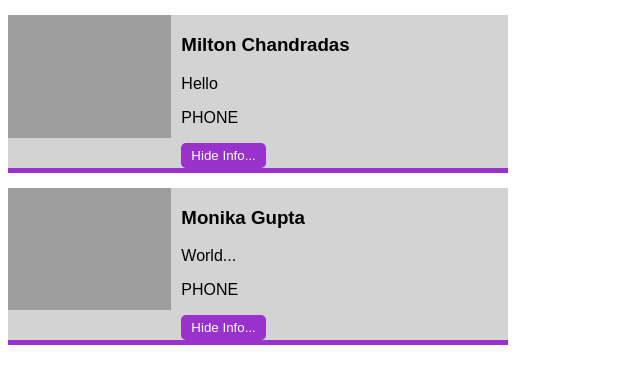
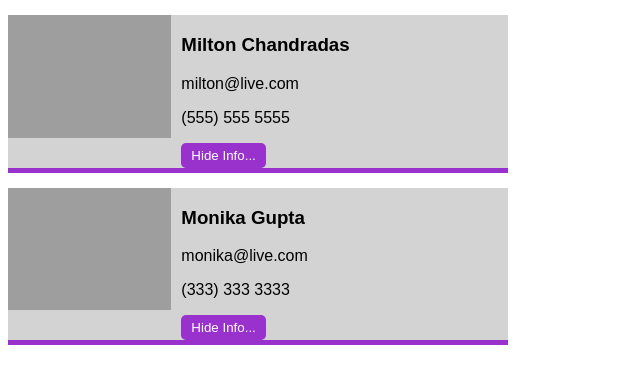
Before and after one commit to miltonchandradas/webcomponents, a plain HTML site: page index.html in a window 1280 px wide. Shown: the part 44-428 px from the top of the page, without its empty margins (0-640 px from the left). Drawn offline with Linux system fonts and the light colour scheme.

Commit message:
slot attributes...

```diff
--- a/employeeTile.js
+++ b/employeeTile.js
@@ -30,8 +30,8 @@ template.innerHTML = `
         <div>
             <h3></h3>
             <div>
-                <p><slot/></p>
-                <p>PHONE</p>
+                <p><slot name="email"/></p>
+                <p><slot name="phone"/></p>
             </div>
             <button id="toggle-info">Hide Info...</button>
         </div>
--- a/index.html
+++ b/index.html
@@ -11,9 +11,15 @@
 <body>
     <h3>Web Components...</h3>
 
-    <employee-tile name="Milton Chandradas" avatar="https://randomuser.me/api/portraits/men/1.jpg">Hello</employee-tile>
+    <employee-tile name="Milton Chandradas" avatar="https://randomuser.me/api/portraits/men/1.jpg">
+        <div slot="email">milton@live.com</div>
+        <div slot="phone">(555) 555 5555</div>
+    </employee-tile>
 
-    <employee-tile name="Monika Gupta" avatar="https://randomuser.me/api/portraits/women/1.jpg">World...</employee-tile>
+    <employee-tile name="Monika Gupta" avatar="https://randomuser.me/api/portraits/women/1.jpg">
+        <div slot="email">monika@live.com</div>
+        <div slot="phone">(333) 333 3333</div>
+    </employee-tile>
 
     <script src="employeeTile.js"></script>
 </body>
```
